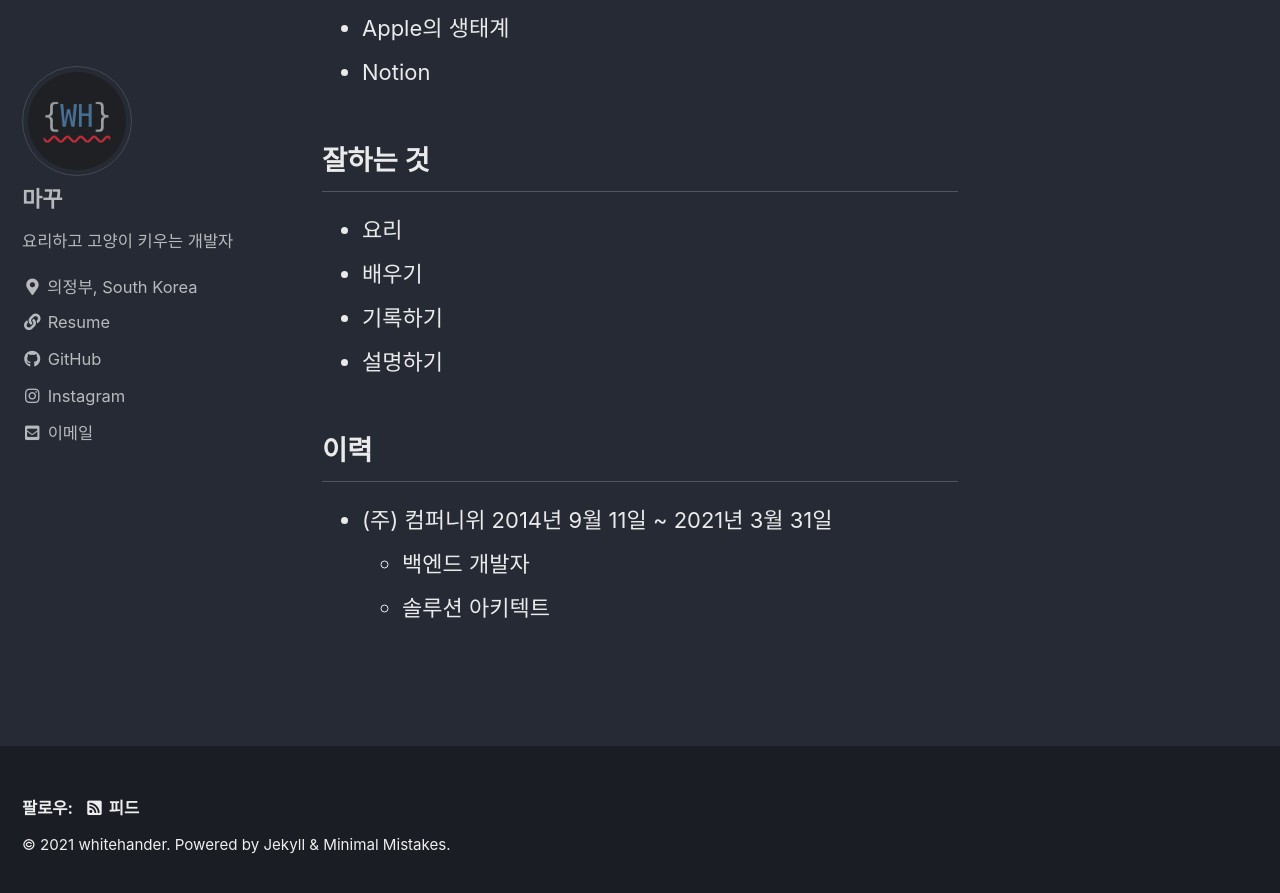
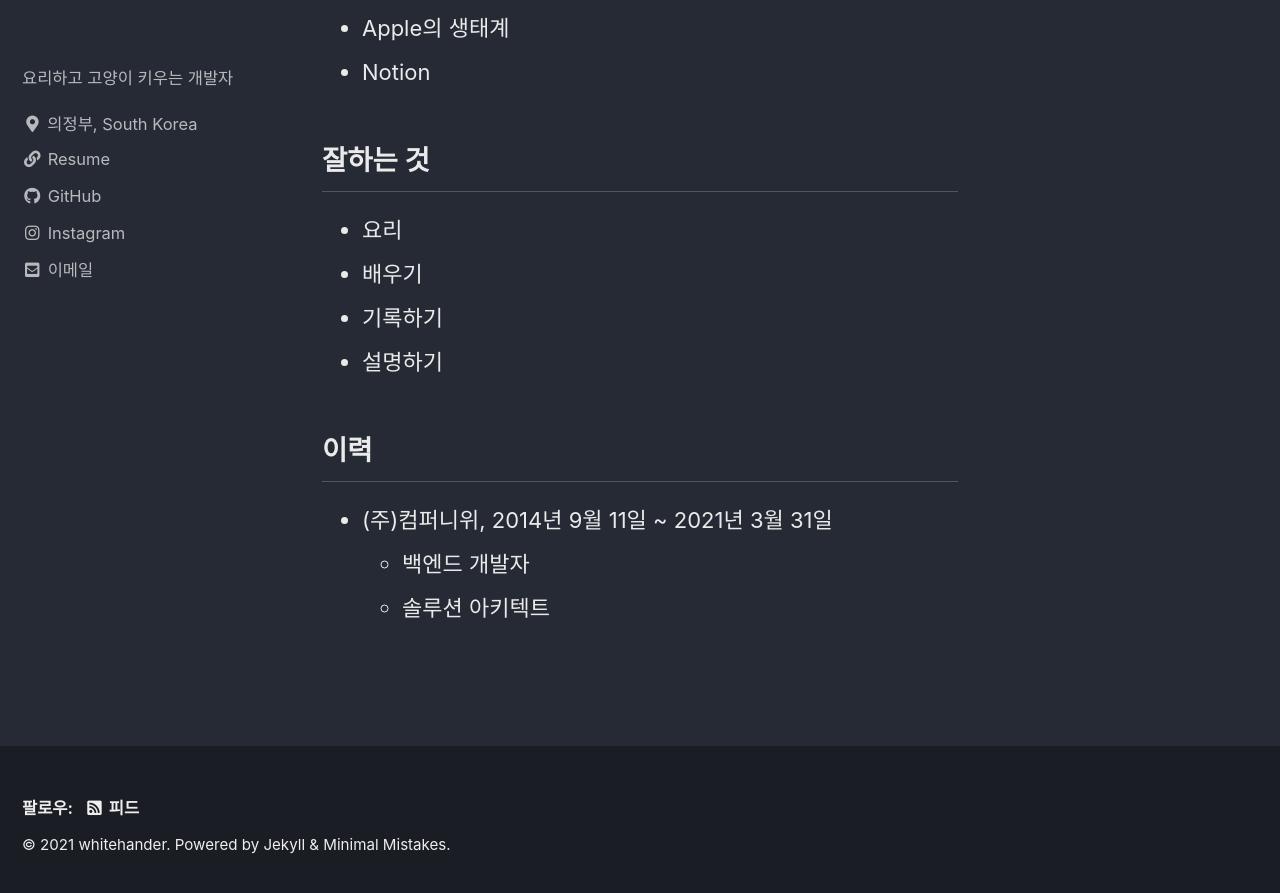
Before and after one commit to whitehander/whitehander.github.io, a Jekyll site: the page built from _pages/about.md, in a window 1280 px wide and 900 px high, scrolled down 785 px. Shown: the top 893 px of the window. Built offline with Jekyll 4.4.1, drawn with Linux system fonts in a browser that asks for light colours; cached includes are drawn as plain includes.

Commit message:
프로필 정보 변경

```diff
--- a/_config.yml
+++ b/_config.yml
@@ -82,8 +82,8 @@
 
 # Site Author
 author:
-  name             : "마꾸"
-  avatar           : "/assets/images/whmark.png"
+  name             :
+  avatar           :
   bio              : "요리하고 고양이 키우는 개발자"
   location         : "의정부, South Korea"
   email            : ggami7282@gmail.com
@@ -247,7 +247,7 @@
     values:
       layout: single
       classes: wide
-      author_profile: true
+      author_profile: false
       read_time: false
       comments: false
       share: false
@@ -260,7 +260,7 @@
     values:
       layout: single
       classes: wide
-      author_profile: true
+      author_profile: false
       read_time: false
       comments: true
       share: false
@@ -272,7 +272,7 @@
       type: pages
     values:
       layout: single
-      author_profile: true
+      author_profile: false
       read_time: false
       comments: false
       share: false
--- a/_pages/about.md
+++ b/_pages/about.md
@@ -27,6 +27,6 @@
 - 설명하기
 
 ## 이력
-- (주) 컴퍼니위 2014년 9월 11일 ~ 2021년 3월 31일
+- (주)컴퍼니위, 2014년 9월 11일 ~ 2021년 3월 31일
   - 백엔드 개발자
   - 솔루션 아키텍트
```
Also changed, not shown: other parts of _pages/about.md (+1 -1 lines).
